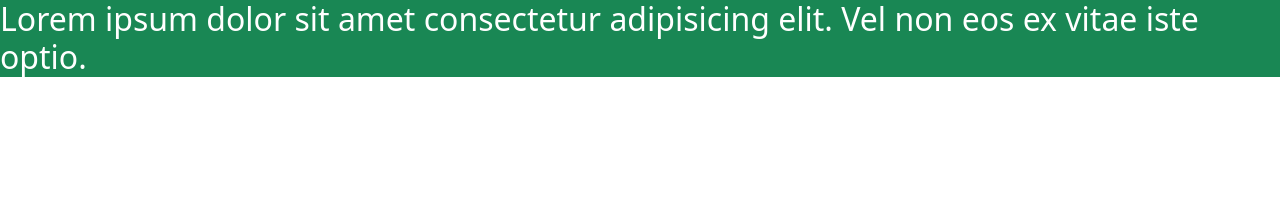
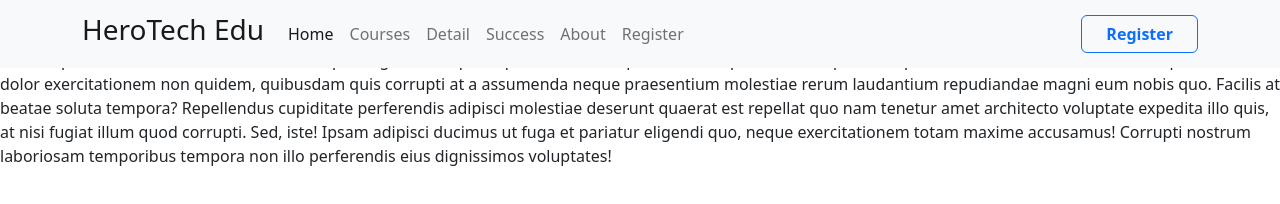
Before and after one commit to buppycode/herotech-edu, a plain HTML site: page index.html in a window 1280 px wide. Drawn offline with nearby package versions, Linux system fonts and the light colour scheme.

Commit message:
navbar added

```diff
--- a/index.html
+++ b/index.html
@@ -12,14 +12,65 @@
     />
   </head>
   <body>
+    <header class="container">
+      <!-----------
+        NAVBAR START
+      -------------- -->
+      <div>
+        <nav class="navbar navbar-expand-lg fixed-top bg-light">
+            <div class="container">
+              <a class="navbar-brand" href="#"><h3>HeroTech Edu</h3></a>
+              <button
+                class="navbar-toggler"
+                type="button"
+                data-bs-toggle="collapse"
+                data-bs-target="#navbarSupportedContent"
+                aria-controls="navbarSupportedContent"
+                aria-expanded="false"
+                aria-label="Toggle navigation"
+              >
+                <span class="navbar-toggler-icon"></span>
+              </button>
+              <div class="collapse navbar-collapse" id="navbarSupportedContent">
+                <ul class="navbar-nav me-auto mb-2 mb-lg-0">
+                  <li class="nav-item">
+                    <a class="nav-link active" aria-current="page" href="#">Home</a>
+                  </li>
+                  <li class="nav-item">
+                    <a class="nav-link" href="#shoes">Courses</a>
+                  </li>
+                  <li class="nav-item">
+                    <a class="nav-link" href="#backpack">Detail</a>
+                  </li>
+                  <li class="nav-item">
+                    <a class="nav-link" href="#">Success</a>
+                  </li>
+                  <li class="nav-item">
+                    <a class="nav-link" href="#">About</a>
+                  </li>
+                  <li class="nav-item">
+                    <a class="nav-link" href="#">Register</a>
+                  </li>
+      </div>
+              <button type="button" class="btn btn-outline-primary px-4">
+                <strong>Register</strong>
+              </button>
+            </ul>
+          </div>
+        </div>
+      </nav>
+      <!------------
+        NAVBAR END
+      -------------- -->
+
+
+    </header>
+    <p class="mt-5">Lorem, ipsum dolor sit amet consectetur adipisicing elit. Excepturi quidem odit voluptate ut iste optio doloremque in saepe molestiae! Maxime deserunt itaque iste ea, dolor exercitationem non quidem, quibusdam quis corrupti at a assumenda neque praesentium molestiae rerum laudantium repudiandae magni eum nobis quo. Facilis at beatae soluta tempora? Repellendus cupiditate perferendis adipisci molestiae deserunt quaerat est repellat quo nam tenetur amet architecto voluptate expedita illo quis, at nisi fugiat illum quod corrupti. Sed, iste! Ipsam adipisci ducimus ut fuga et pariatur eligendi quo, neque exercitationem totam maxime accusamus! Corrupti nostrum laboriosam temporibus tempora non illo perferendis eius dignissimos voluptates!</p>
     <script
       src="https://cdn.jsdelivr.net/npm/bootstrap@5.2.0/dist/js/bootstrap.bundle.min.js"
       integrity="sha384-A3rJD856KowSb7dwlZdYEkO39Gagi7vIsF0jrRAoQmDKKtQBHUuLZ9AsSv4jD4Xa"
       crossorigin="anonymous"
     ></script>
-    <h2 class="bg-success text-white">
-      Lorem ipsum dolor sit amet consectetur adipisicing elit. Vel non eos ex
-      vitae iste optio.
-    </h2>
+
   </body>
 </html>
```
